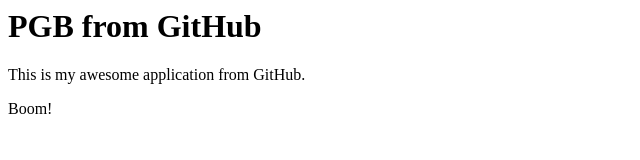
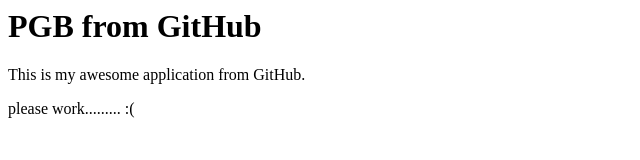
Before and after one commit to coldfumonkeh/pgb_cfo_github, a plain HTML site: page index.html in a window 1280 px wide. Shown: the full height of the page, 0-640 px from the left. Drawn offline with Linux system fonts and the light colour scheme.

Commit message:
Massive changes

```diff
--- a/index.html
+++ b/index.html
@@ -2,4 +2,4 @@
 
 <p>This is my awesome application from GitHub.</p>
 
-<p>Boom!</p>
+<p>please work......... :(</p>
```
